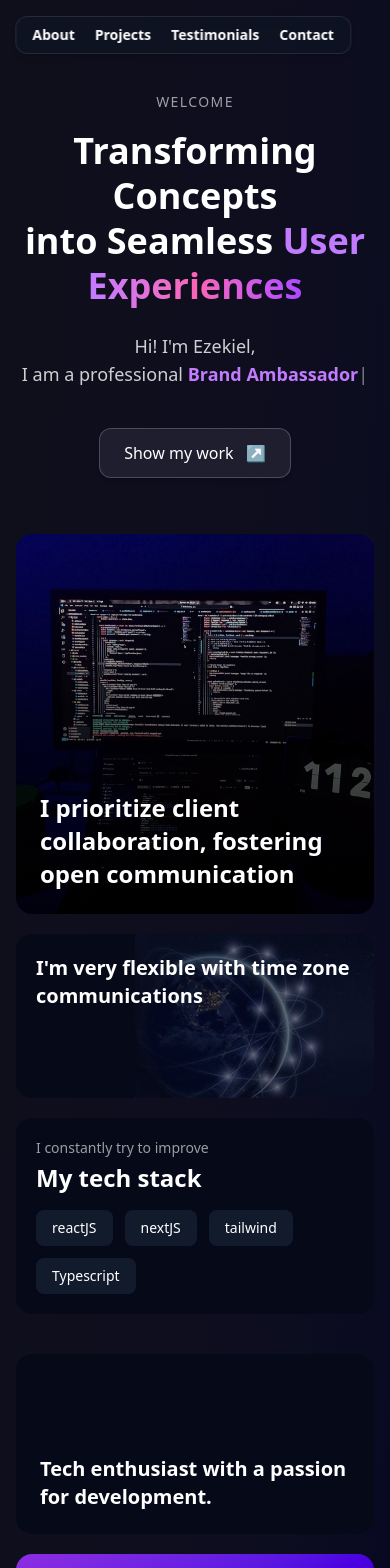
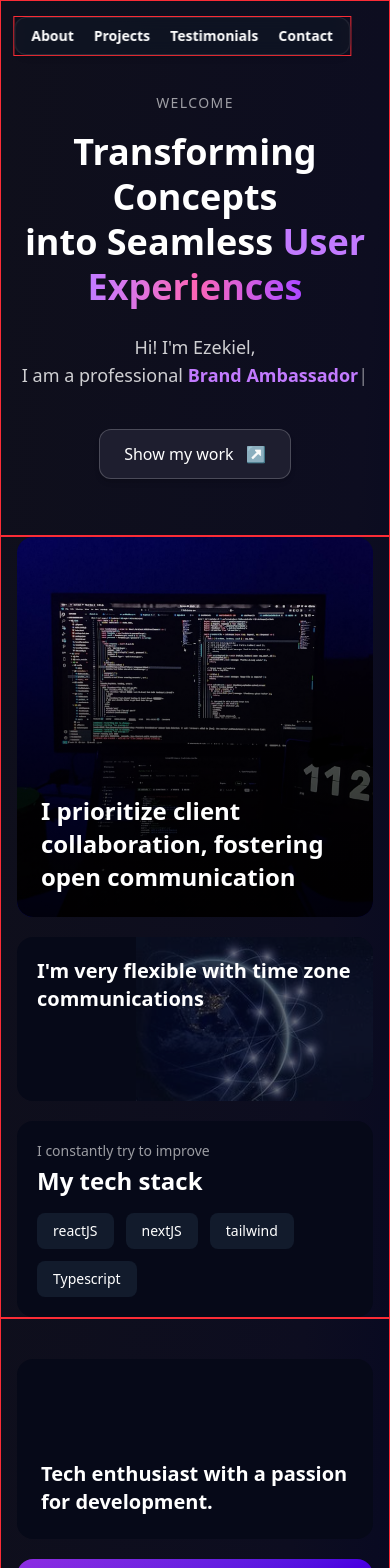
Before and after one commit to Ezekiel544/Ezekiel, a React (Vite) app: page / in a window 390 px wide. Shown: the top 1568 px of the page. Built offline with nearby package versions, Linux system fonts and the light colour scheme.

Commit message:
i added border to all

```diff
--- a/src/App.jsx
+++ b/src/App.jsx
@@ -7,7 +7,7 @@ const Hero = forwardRef((_, ref) => {
   return (
     <div
       ref={ref}
-      className="relative pt-23 pb-14 flex flex-col items-center justify-center px-4 text-white overflow-hidden "
+      className="relative pt-23 pb-14 flex flex-col items-center justify-center px-4 text-white overflow-hidden border border-red-500"
     >
       {/* Background */}
       <div className="absolute inset-0 -z-10">
--- a/src/calltoaction.jsx
+++ b/src/calltoaction.jsx
@@ -3,7 +3,7 @@ import { FaGithub, FaTwitter, FaLinkedin } from 'react-icons/fa';
 
 const CallToAction = () => {
   return (
-    <section className="relative  text-white py-10 px-6 text-center flex flex-col items-center justify-center">
+    <section className="relative  text-white py-10 px-6 text-center flex flex-col items-center justify-center border border-red-500">
       {/* Grid background (optional) */}
       <div className="absolute inset-0 bg-[radial-gradient(#ffffff0f_1px,transparent_1px)] [background-size:40px_40px] pointer-events-none z-0" />
 
--- a/src/contactsection.jsx
+++ b/src/contactsection.jsx
@@ -3,7 +3,7 @@ import codeOverlay from "../src/assets/earth.png"; // Replace with your actual i
 import CopyEmailCard from "./copyemailcard";
 const NextFeatureSection = () => {
   return (
-    <section className="w-full px-4 sm:px-6 md:px-8 lg:px-12 xl:px-16 pt-10 pb-16">
+    <section className="w-full px-4 sm:px-6 md:px-8 lg:px-12 xl:px-16 pt-10 pb-16 border border-red-500">
       <div className="grid grid-cols-1 lg:grid-cols-3 gap-5 lg:gap-6 items-stretch">
         {/* LEFT - Two stacked cards */}
         <div className="flex flex-col gap-5 lg:gap-6 h-[380px] sm:h-[420px] md:h-[440px]">
--- a/src/featuresection.jsx
+++ b/src/featuresection.jsx
@@ -6,7 +6,7 @@ const techStack = ['reactJS', 'nextJS', 'tailwind', 'Typescript'];
 
 const FeatureSection = () => {
   return (
-    <section className="w-full px-4 sm:px-6 md:px-8 lg:px-12 xl:px-16  ">
+    <section className="w-full px-4 sm:px-6 md:px-8 lg:px-12 xl:px-16  border border-red-500">
       <div className="grid grid-cols-1 lg:grid-cols-3 gap-5 lg:gap-6 items-stretch">
         {/* LEFT - Laptop Image */}
         <div className="relative col-span-1 lg:col-span-2 rounded-2xl overflow-hidden group hover:scale-[1.01] transition-transform duration-300 ease-in-out h-[380px] sm:h-[420px] md:h-[440px]">
--- a/src/index.css
+++ b/src/index.css
@@ -1,4 +1,8 @@
 body {
   overflow-x: hidden;
+
 }
+/* Reset basic styles to control overflow */
+
+
 @import "tailwindcss";
--- a/src/recentproject.jsx
+++ b/src/recentproject.jsx
@@ -71,7 +71,7 @@ const techIcons = {
 
 const RecentProjects = () => {
   return (
-    <section className=" text-white">
+    <section className=" text-white border border-red-500 ">
       <div className="max-w-7xl mx-auto px-6">
         <h2 className="text-3xl md:text-4xl font-bold mb-10 text-center">
           A small selection of <span className="bg-gradient-to-r from-purple-400 via-pink-400 to-purple-500 bg-clip-text text-transparent">recent projects</span>
--- a/src/scrollnav.css
+++ b/src/scrollnav.css
@@ -4,3 +4,6 @@
     transform: translateX(-50%) !important;
   }
 }
+body {
+  overflow-x: hidden;
+}
--- a/src/scrollnav.jsx
+++ b/src/scrollnav.jsx
@@ -25,7 +25,7 @@ const ScrollNav = () => {
   className={`fixed top-4 z-50 transition-all duration-300
               left-1/2 transform -translate-x-1/2
               nav-adjust-390
-              ${showNav ? 'opacity-100 translate-y-0' : 'opacity-0 -translate-y-10 pointer-events-none'}`}
+              ${showNav ? 'opacity-100 translate-y-0' : 'opacity-0 -translate-y-10 pointer-events-none'} border border-red-500`}
 >
 
 
--- a/src/testimonial.jsx
+++ b/src/testimonial.jsx
@@ -38,7 +38,7 @@ const testimonials = [
 ];
 
 const TestimonialsMarquee = () => (
-  <div className=" py-4 px-4 overflow-hidden">
+  <div className=" py-5 px-4 overflow-hidden border border-red-500">
   <h2 className="text-center text-4xl font-bold mb-12 text-white">
   Kind words from{' '}
   <span className="bg-gradient-to-r from-purple-400 via-pink-400 to-purple-500 bg-clip-text text-transparent">
--- a/src/workexperince.jsx
+++ b/src/workexperince.jsx
@@ -29,7 +29,7 @@ const workData = [
 
 const WorkExperience = () => {
   return (
-    <div className=" text-white px-4 py-16  flex flex-col items-center">
+    <div className=" text-white px-4 py-16  flex flex-col items-center border border-red-500 ">
       <h2 className="text-4xl md:text-4xl font-bold mb-12 text-center">
         <span className="text-white">My </span>
         <span className="text-transparent bg-clip-text bg-gradient-to-r from-purple-400 to-pink-500">
```
